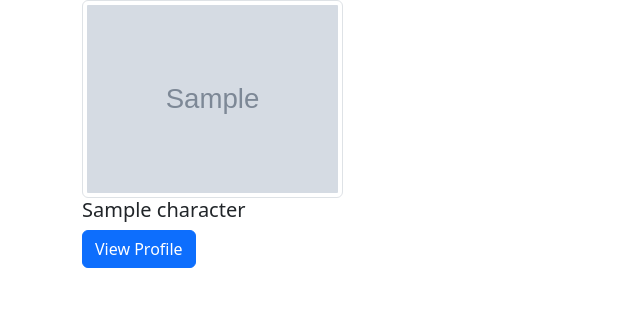
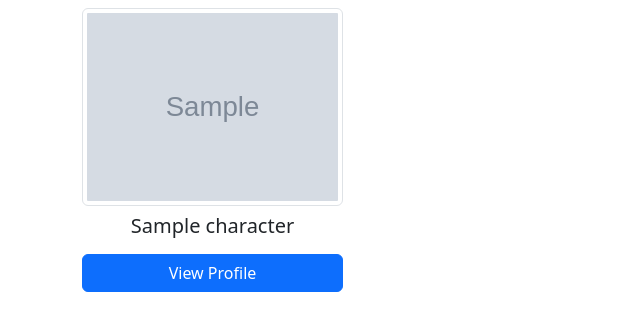
Before and after one commit to Squad-eniac/API_SquadENIAC, a Flask app: template templates/characters.html in a window 1280 px wide. Shown: the part 56-387 px from the top of the page, without its empty margins (0-640 px from the left). Run offline with Flask 3, Linux system fonts and the light colour scheme; the template is opened without the code that fills it: most values are stand-ins (such as "Sample title", 1, 10 or a date in 2020); grey boxes marked "Sample" are stand-in pictures.

Commit message:
update da tela characters com novas informações

```diff
--- a/templates/characters.html
+++ b/templates/characters.html
@@ -1,13 +1,13 @@
 {% extends "layout.html" %}
 
 {% block content %}
-<div class="row">
+<div class="row pt-2">
   {% for character in characters %}
-    <div class="col-sm-3 col-6">
+    <div class="col-sm-3 col-6 mb-4">
       <img src="{{character.image}}" alt="{{character.name}}" class="img-fluid img-thumbnail" />
-      <h3 class="h5">{{character.name}}</h3>
+      <h3 class="h5 text-center pt-2 pb-2">{{character.name}}</h3>
       <p>
-        <a href="/profile/{{character.id}}" class="btn btn-primary">View Profile</a>
+        <a href="/profile/{{character.id}}" class="btn btn-primary w-100">View Profile</a>
       </p>
     </div>
   {% endfor %}
```
Also changed, not shown: templates/profile.html (+7 -3 lines), README.MD.
